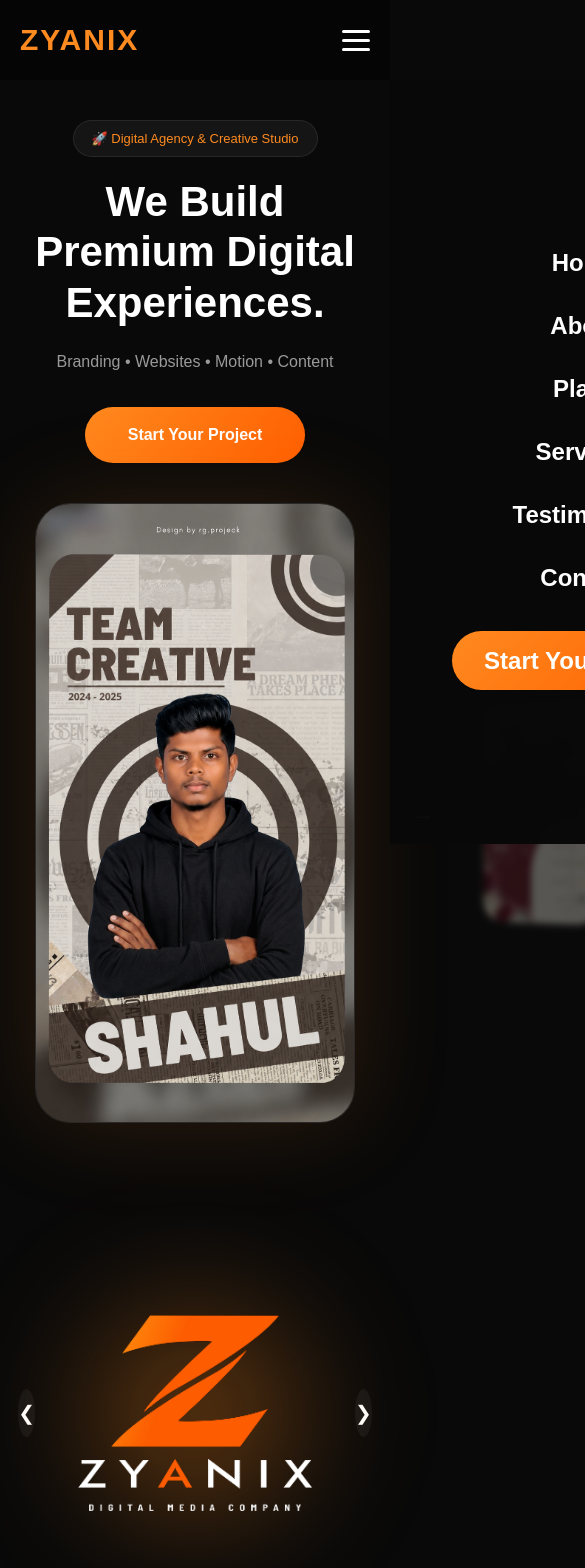
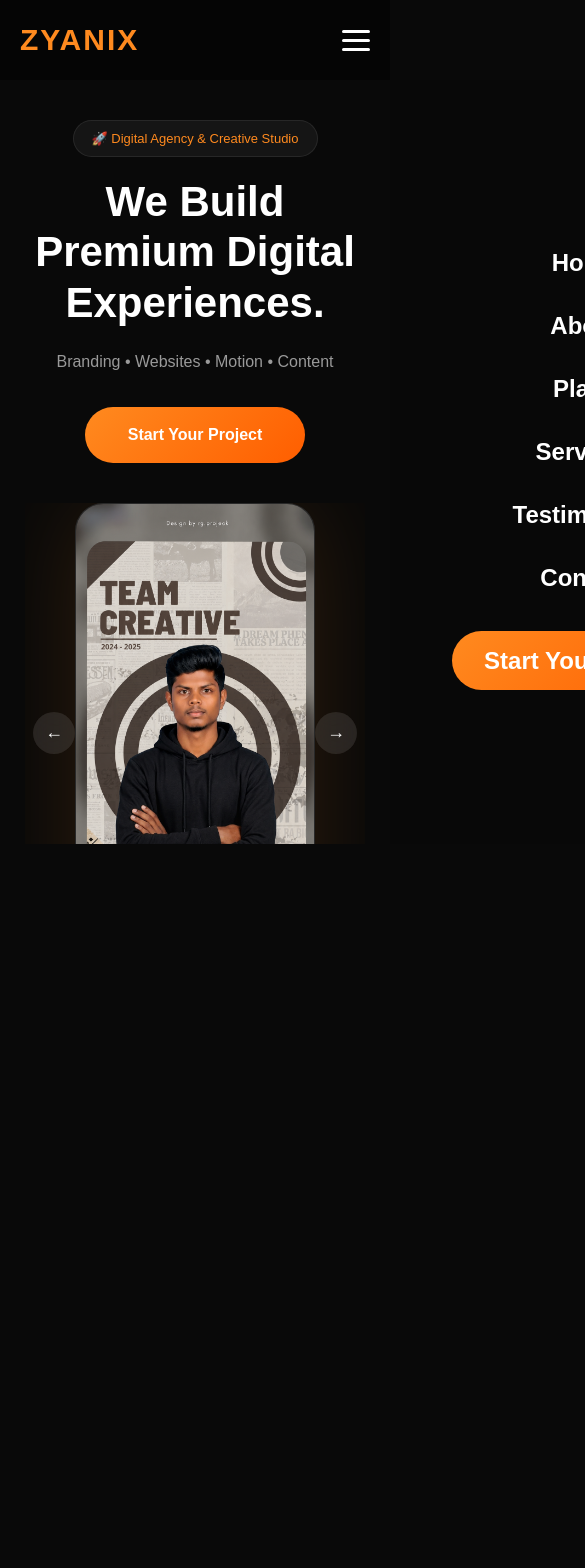
Before and after one commit to zyanixmedia/zyanix-media, a React (Vite) app: page / in a window 390 px wide. Shown: the top 1568 px of the page, 585 px wide, since content can reach past the window. After the commit the page ends 844 px from the top, so only its background shows below. Built offline with nearby package versions, Linux system fonts and the light colour scheme.

Commit message:
Add responsive design and premium mobile navbar

```diff
--- a/src/index.css
+++ b/src/index.css
@@ -1,7 +1,15 @@
 /* =========================
    RESET
 ========================= */
-
+html,
+body{
+    overflow-x:hidden;
+    width:100%;
+}
+
+*{
+    box-sizing:border-box;
+}
 * {
   margin: 0;
   padding: 0;
@@ -250,6 +258,7 @@
   color: #ff8a1f;
   font-size: 14px;
 }
+
 /* ======================================
    MOBILE RESPONSIVE
 ====================================== */
@@ -1275,6 +1284,49 @@
   perspective(1000px)
   rotateY(-15deg)
   scale(.85);
+}
+@media (max-width:768px){
+
+.reel-slider{
+    width:100%;
+    position:relative;
+    display:flex;
+    justify-content:center;
+    align-items:center;
+    overflow:hidden;
+}
+
+.side-preview{
+    display:none;
+}
+
+.reel-card{
+    width:240px;
+    height:460px;
+    border-radius:28px;
+}
+
+.slider-btn{
+    position:absolute;
+    top:50%;
+    transform:translateY(-50%);
+    z-index:10;
+
+    width:42px;
+    height:42px;
+    font-size:18px;
+}
+
+.slider-btn.left{
+    left:8px;
+    margin:0;
+}
+
+.slider-btn.right{
+    right:8px;
+    margin:0;
+}
+
 }
 .team-card {
   position: relative;
@@ -1905,7 +1957,13 @@
 ====================================== */
 
 @media (max-width:768px){
-
+.navbar{
+    width:100%;
+    display:flex;
+    justify-content:space-between;
+    align-items:center;
+    padding:20px;
+}
   .hero{
       padding:120px 25px 70px;
       text-align:center;
```
Also changed, not shown: public/harish.png.
